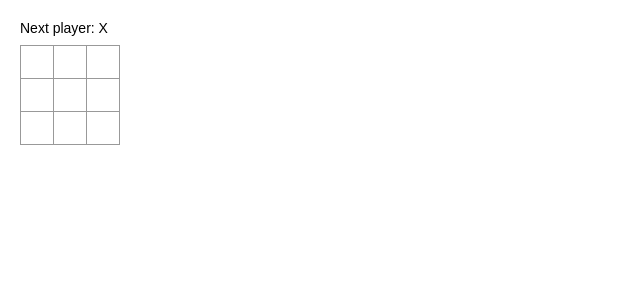
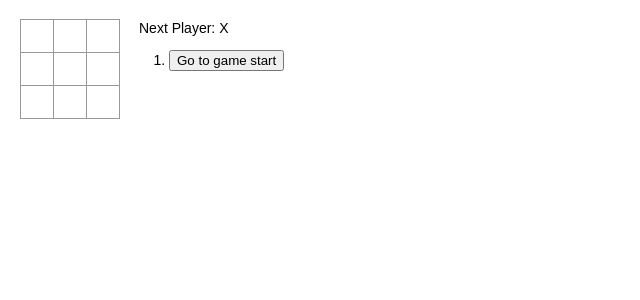
Before and after one commit to sarthak3154/react-starter, a React (Create React App) app: page / in a window 1280 px wide. Shown: the top 300 px of the page, without its empty margins (0-640 px from the left). Built offline with nearby package versions, Linux system fonts and the light colour scheme.

Commit message:
player moves history update

```diff
--- a/src/App.css
+++ b/src/App.css
@@ -77,3 +77,7 @@
 .game-info {
   margin-left: 20px;
 }
+
+.move-list-item {
+    margin-top: 10px;
+}
--- a/src/App.js
+++ b/src/App.js
@@ -38,43 +38,14 @@
 }
 
 class Board extends Component {
-    constructor(props) {
-        super(props);
-        this.state = {
-            squares: Array(9).fill(null),
-            xIsNext: true,
-        }
-    }
-
-    handleClick(i) {
-        const squares = this.state.squares.slice();
-        if (calculateWinner(squares) || squares[i]) {
-            return;
-        }
-        squares[i] = this.state.xIsNext ? 'X' : 'O';
-        this.setState({
-            squares: squares,
-            xIsNext: !this.state.xIsNext,
-        });
-    }
 
     renderSquare(i) {
-        return <Square value={this.state.squares[i]} onClick={() => this.handleClick(i)}/>;
+        return <Square value={this.props.squares[i]} onClick={() => this.props.onClick(i)}/>;
     }
 
     render() {
-        const winner = calculateWinner(this.state.squares);
-
-        let status;
-        if(winner) {
-            status = 'Winner: ' + winner;
-        } else {
-            status = 'Next player: ' + (this.state.xIsNext ? 'X' : 'O');
-        }
-
         return (
             <div>
-                <div className="status">{status}</div>
                 <div className="board-row">
                 {this.renderSquare(0)}
                 {this.renderSquare(1)}
@@ -96,15 +67,70 @@
 }
 
 class Game  extends Component {
+    constructor(props) {
+        super(props);
+        this.state = {
+            history: [
+                {
+                    squares: Array(9).fill(null),
+                }
+            ],
+            stepNumber: 0,
+            xIsNext:true,
+        };
+    }
+
+    handleClick(i) {
+        const history = this.state.history.slice(0, this.state.stepNumber + 1);
+        const current = history[history.length - 1];
+        const squares = current.squares.slice();
+        if (calculateWinner(squares) || squares[i]) {
+            return;
+        }
+        squares[i] = this.state.xIsNext ? 'X' : 'O';
+        this.setState({
+            history: history.concat([{
+                squares: squares}]),
+            stepNumber: history.length,
+            xIsNext: !this.state.xIsNext,
+        });
+    }
+
+    jumpTo(step) {
+        this.setState({
+            stepNumber: step,
+            xIsNext: (step % 2) === 0,
+        })
+    }
+
+
     render() {
+        const history = this.state.history;
+        const current = history[this.state.stepNumber];
+        const winner = calculateWinner(current.squares);
+
+        const moves = history.map((step, move) => {
+            console.log('Move: ' + move);
+            const desc = move ? 'Go to move #' + move :
+            'Go to game start';
+            return (
+                // If key is not mentioned, it will give a warning. Its recommended to assign proper keys whenever building dynamic lists.
+                <li className="move-list-item" key={move}>
+                <button onClick={() => this.jumpTo(move)}>{desc}</button>
+                </li>
+            )
+        })
+        let status;
+        status = (winner ? ('Winner: ' + winner) : ('Next Player: ' + (this.state.xIsNext ? 'X' : 'O')));
+
         return (
             <div className="game">
                 <div className="game-board">
-                <Board />
+                <Board squares={current.squares} onClick={(i) => this.handleClick(i)}/>
                 </div>
                 <div className="game-info">
-                    <div>{}</div>
-                    <ol>{}</ol>
+                    <div>{status}</div>
+                    <ol>{moves}</ol>
                 </div>
             </div>
         );
@@ -126,11 +152,17 @@
 
     for(let i = 0; i < lines.length; i++) {
         const [a, b, c] = lines[i];
-        if(squares[a] && squares[a] === squares[b] && squares[a] == squares[c]) {
+        if(squares[a] && squares[a] === squares[b] && squares[a] === squares[c]) {
             return squares[a];
         }
     }
-    return null;
+
+    let flag = true;
+    for(let i = 0; i < 9; i++) {
+        if(!squares[i]) flag = false;
+    }
+
+    return (flag ? 'Draw' : null);
 }
 
 export default Game;
```
